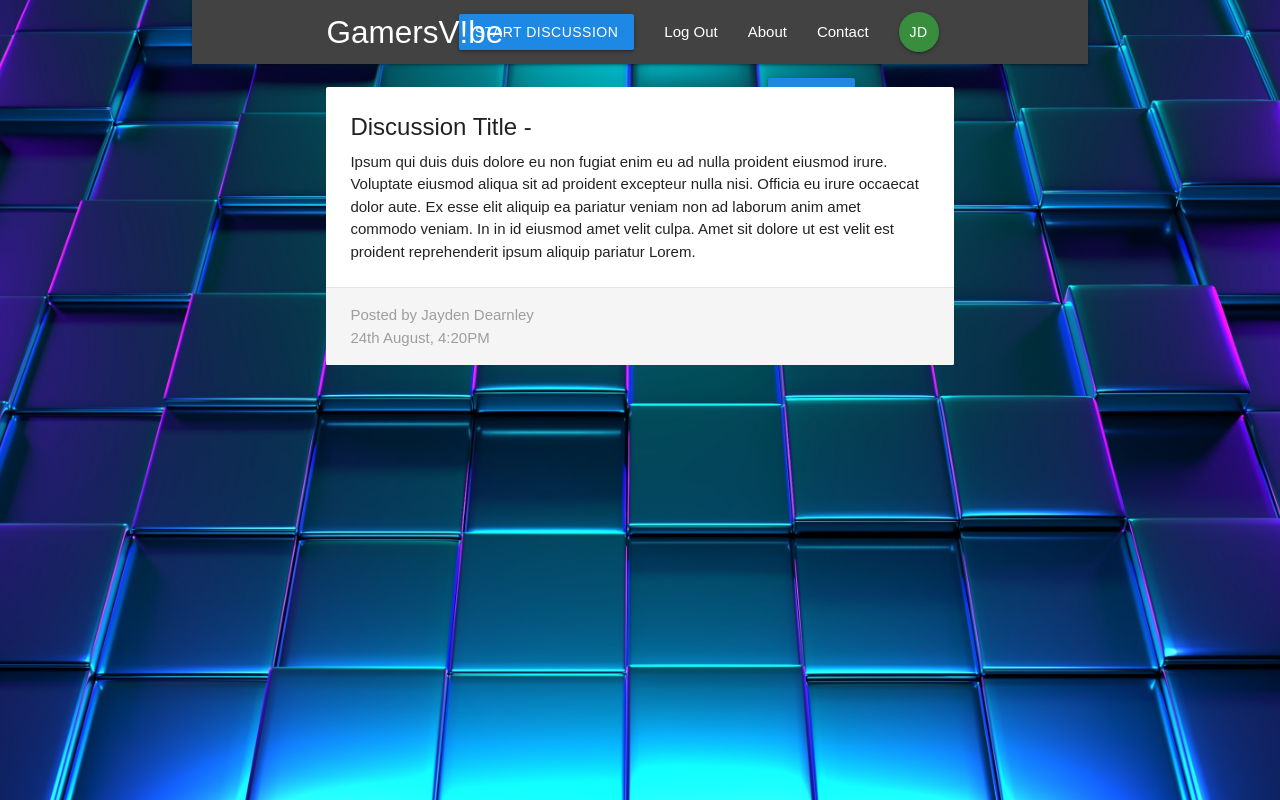
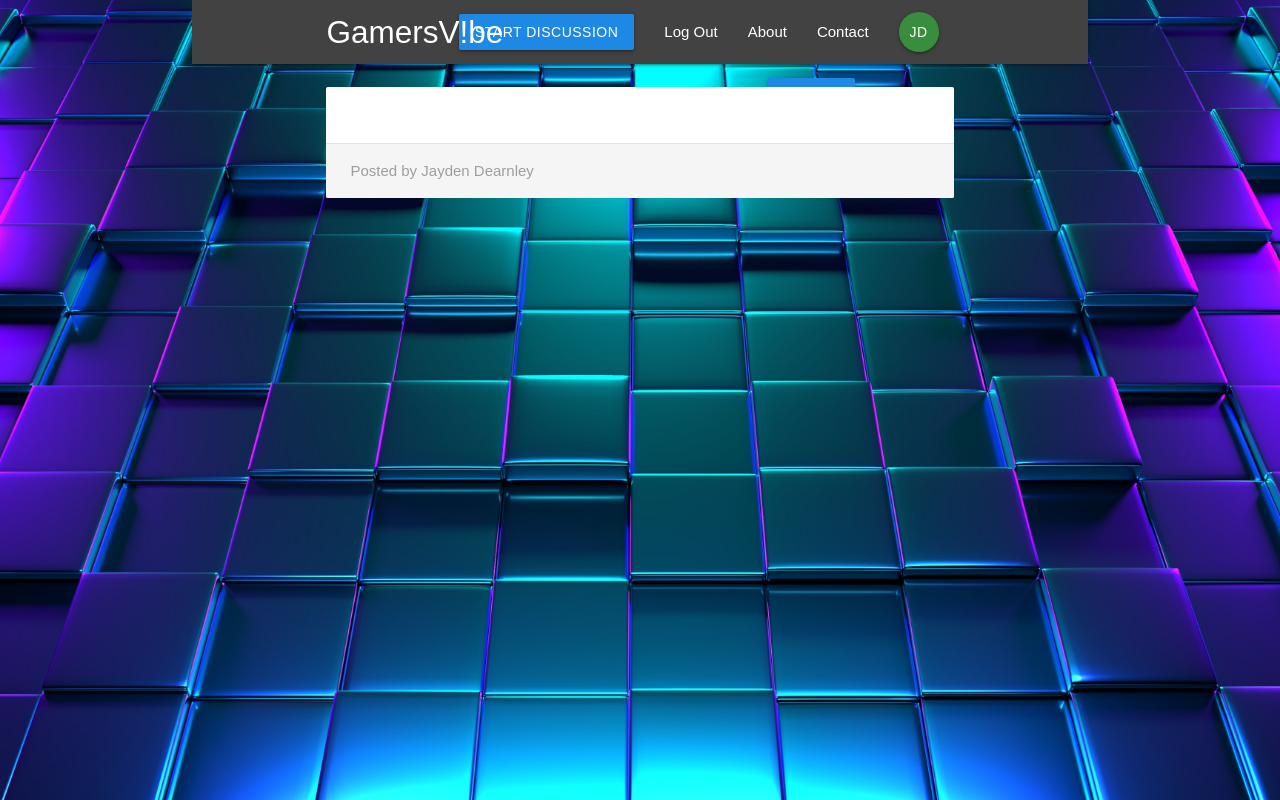
Before and after one commit to jkdearnley/web601-project, a React (Create React App) app in the folder my-app/: page /details in a window 1280 px wide. Built offline with nearby package versions, Linux system fonts and the light colour scheme.

Commit message:
Display post details

```diff
--- a/my-app/src/components/discussions/DiscussionDetails.js
+++ b/my-app/src/components/discussions/DiscussionDetails.js
@@ -1,17 +1,22 @@
 import React from 'react'
 
 const DiscussionDetails = (props) => {
-    const id = props.match.params.id;
+    //const id = props.match.params.id;
+    //console.log(props.location.discussionProps)
+    const content= props.location.discussionContent
+    const title= props.location.discussionTitle
+    const date= props.location.discussionDate
+    console.log(props.location.discussionProps)
     return (
         <div className="container section discussion-details">
             <div className="card z-depth-0">
                 <div className="card-content">
-                    <span className="card-title">Discussion Title - {id}</span>
-                    <p>Ipsum qui duis duis dolore eu non fugiat enim eu ad nulla proident eiusmod irure. Voluptate eiusmod aliqua sit ad proident excepteur nulla nisi. Officia eu irure occaecat dolor aute. Ex esse elit aliquip ea pariatur veniam non ad laborum anim amet commodo veniam. In in id eiusmod amet velit culpa. Amet sit dolore ut est velit est proident reprehenderit ipsum aliquip pariatur Lorem.</p>
+                    <span className="card-title">{title}</span>
+                    <p>{content}</p>
                 </div>
                 <div className="card-action grey lighten-4 grey-text">
                     <div>Posted by Jayden Dearnley</div>
-                    <div>24th August, 4:20PM</div>
+                    <div>{date}</div>
                 </div>
             </div>
         </div>
--- a/my-app/src/components/discussions/DiscussionSummary.js
+++ b/my-app/src/components/discussions/DiscussionSummary.js
@@ -1,5 +1,5 @@
 import React from 'react'
-import { NavLink } from 'react-router-dom'
+import { Link } from 'react-router-dom'
 
 const DiscussionSummary = ({discussion}) => {
     return (
@@ -7,7 +7,9 @@ const DiscussionSummary = ({discussion}) => {
             <div className="card-content grey-text text-darken-3">
                 <span className="card-title">{discussion.title}</span>
                 <ul className="right">
-                    <li><NavLink to='/details' className='btn blue darken-1'>View Discussion</NavLink></li>
+                    <li><Link to={{
+                        pathname:'/details', discussionContent:discussion.content, discussionTitle:discussion.title, discussionDate:discussion.dateposted
+                    }} className='btn blue darken-1'>View Discussion</Link></li>
                 </ul>
                 <p>Posted by Jayden</p>
                 <p className="grey-text">{discussion.dateposted}</p>
--- a/my-app/src/index.css
+++ b/my-app/src/index.css
@@ -6,10 +6,10 @@ body {
   padding: 0;
   font-family: sans-serif;
   background: url(/img/image1.jpg) no-repeat;
-  background-size: 135%;
-  background-position: bottom;
+  background-size: cover;
+  background-position: center;
   background-color: darkgrey;
-  min-height: 100%;
+  min-height: 10%;
 }
 form {
   padding: 20px;
```
Also changed, not shown: 2 other files (tests, documents, lock files or other folders).
